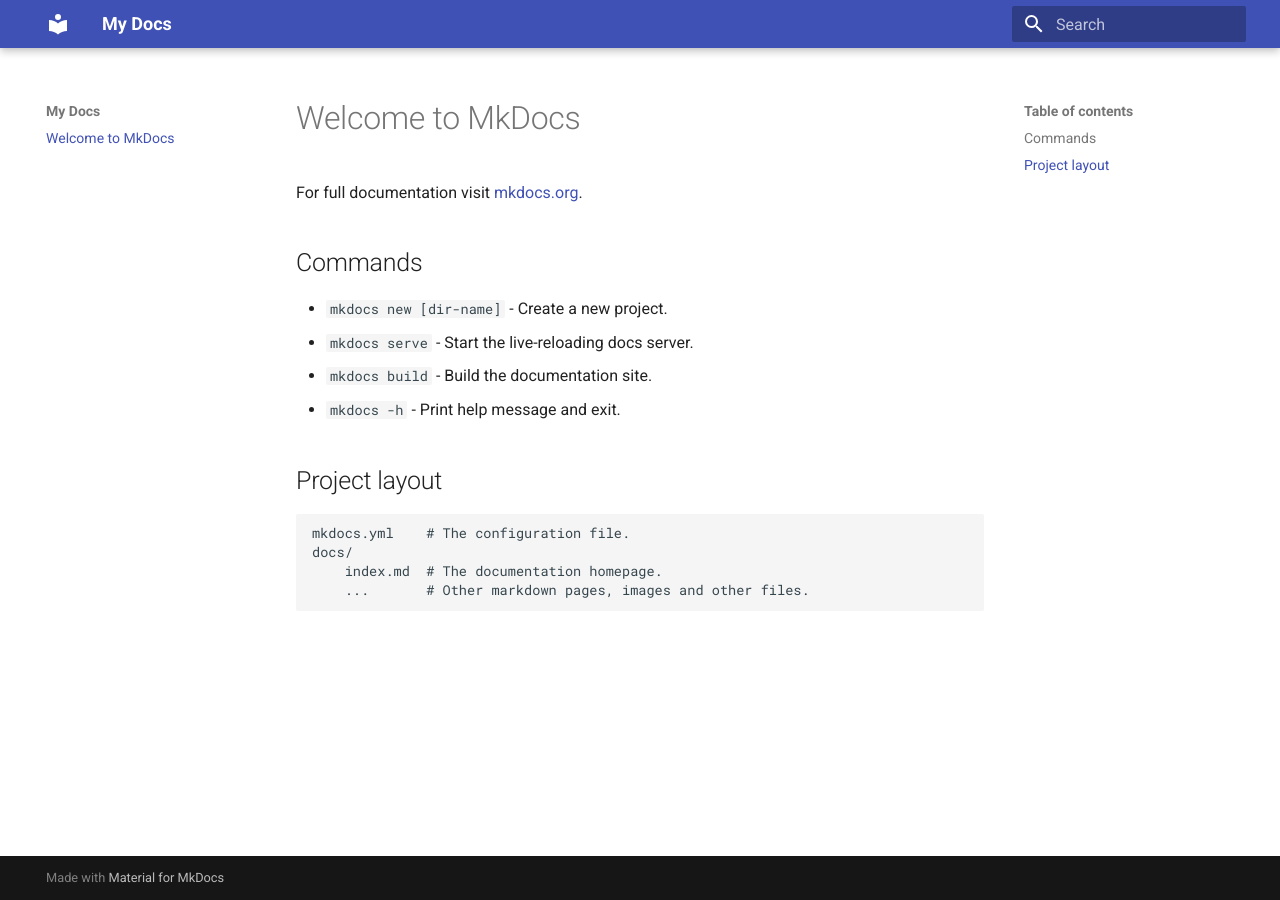
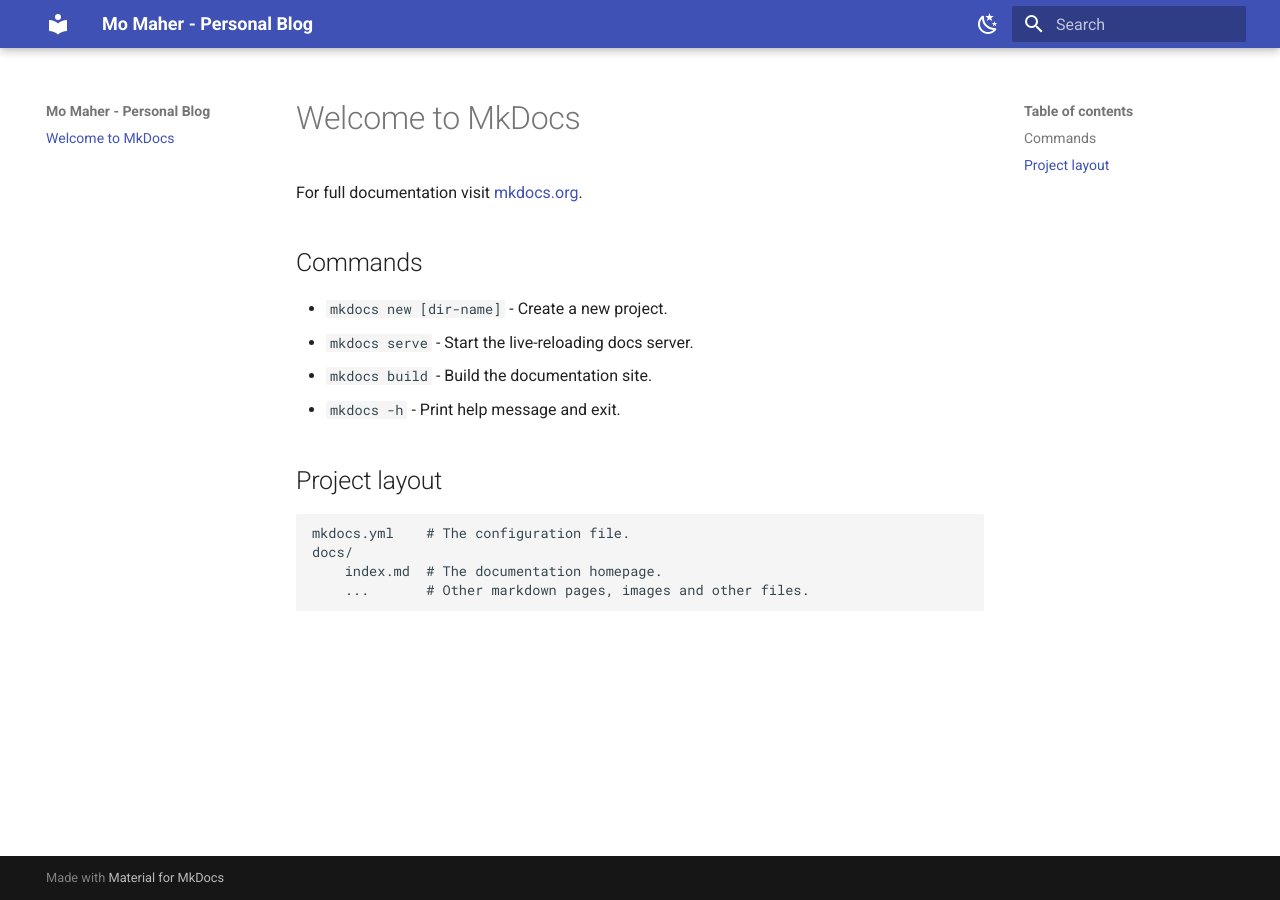
Before and after one commit to slorksmo/momaher.github.io, an MkDocs documentation site: the page built from docs/index.md, in a window 1280 px wide. Built offline with MkDocs 1.6.1 and Material for MkDocs 9.7.7, drawn with Linux system fonts in a browser that asks for light colours.

```diff
--- a/mkdocs.yml
+++ b/mkdocs.yml
@@ -1,4 +1,5 @@
-site_name: My Docs
+site_name: Mo Maher - Personal Blog
+site_title: Mo Maher
 theme:
   name: 'material'
   static_templates: []
@@ -10,22 +11,16 @@ theme:
       scheme: default
       primary: 'indigo'
       accent: 'indigo'
+      toggle:
+        icon: material/weather-night
+        name: Switch to dark mode
     - media: "(prefers-color-scheme: dark)"
       scheme: slate
       primary: 'indigo'
       accent: 'indigo'
-    - scheme: slate
       toggle:
         icon: material/weather-sunny
-        name: Dark mode
-      primary: green
-      accent: deep purple
-    - scheme: default
-      toggle:
-        icon: material/weather-night
-        name: Light mode
-      primary: blue
-      accent: deep orange
+        name: Switch to light mode
   font:
     text: 'Roboto'
     code: 'Roboto Mono'
```
